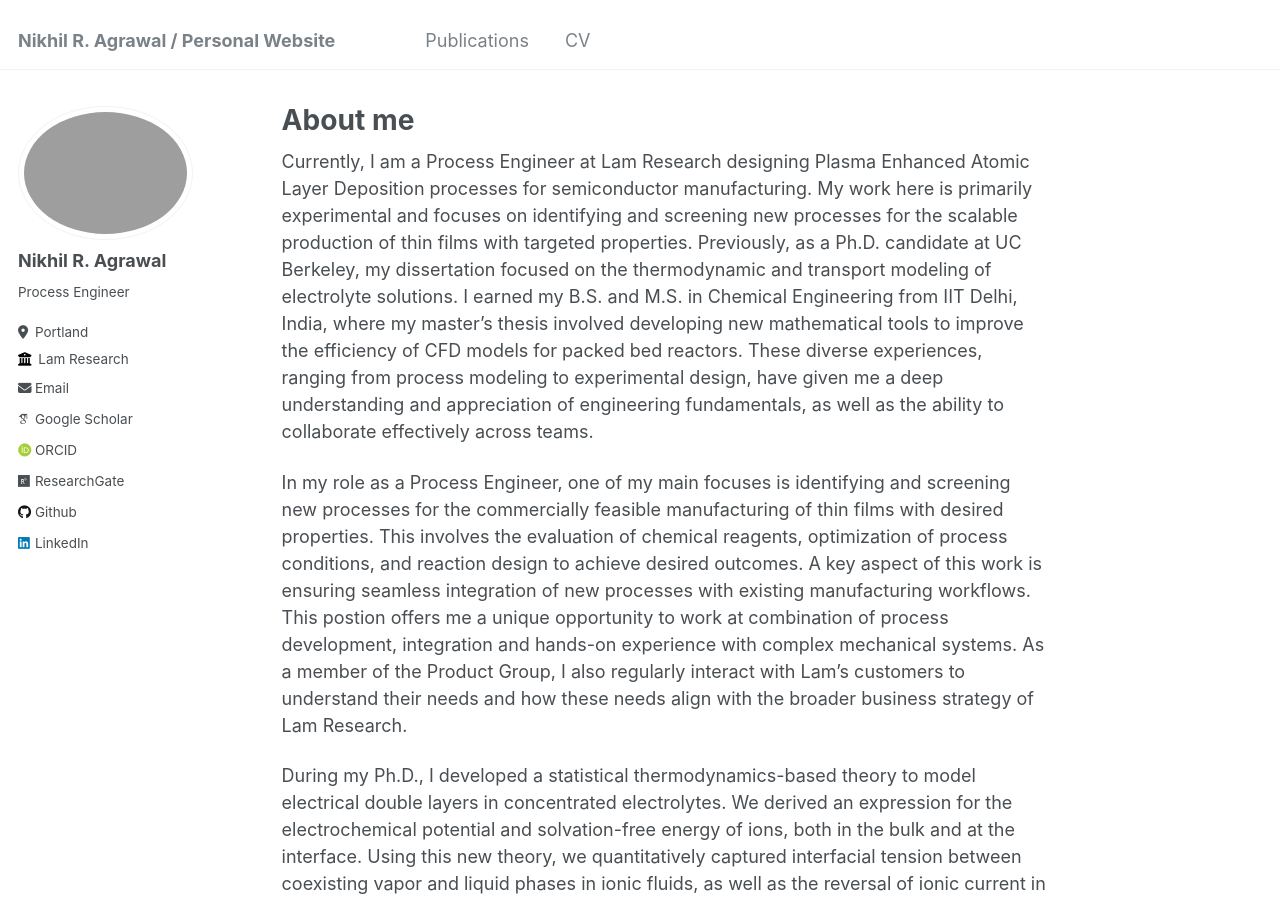
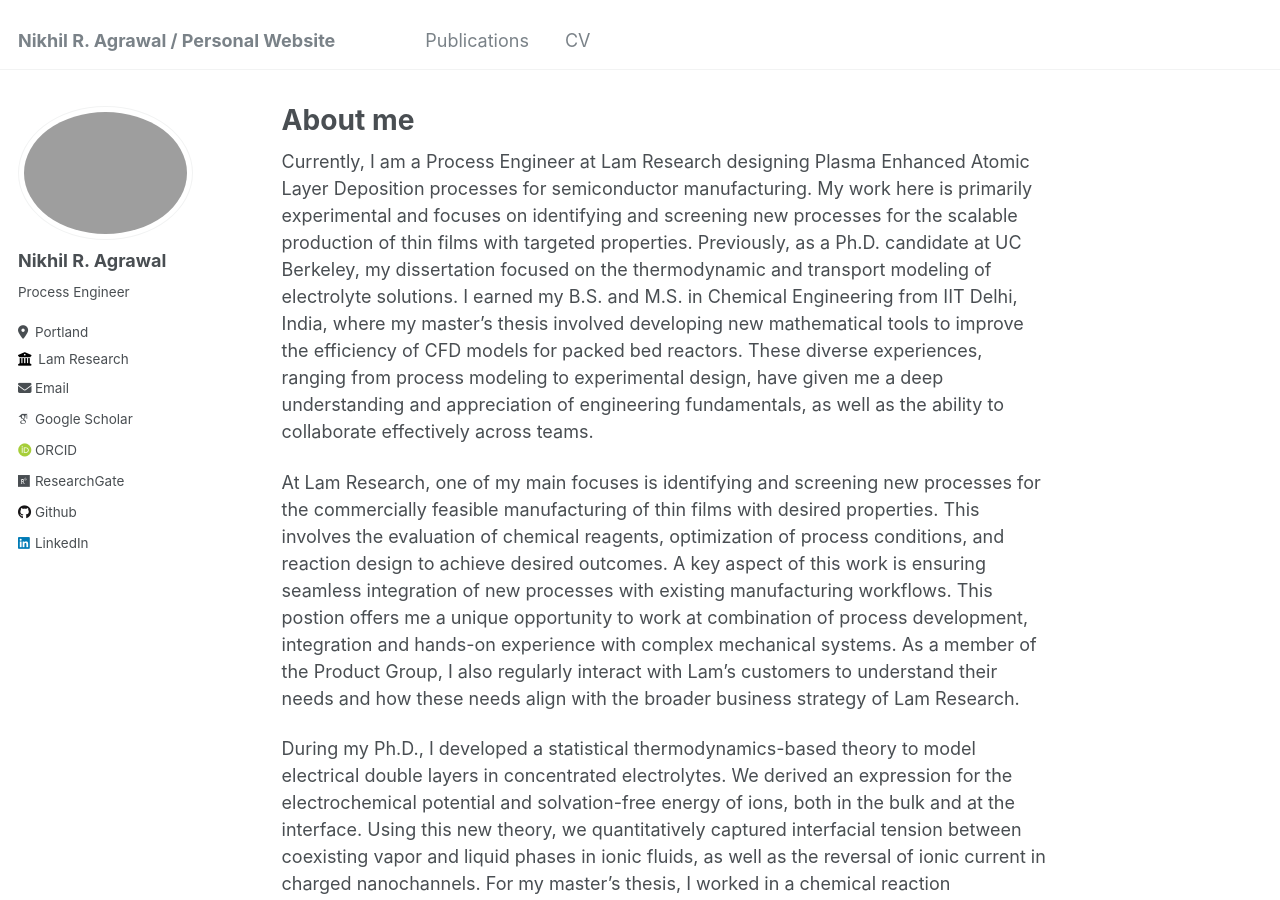
Before and after one commit to nikhil0165/nikhil0165.github.io, a Jekyll site: the page built from _pages/about.md, in a window 1280 px wide and 900 px high. Built offline with Jekyll 4.4.1, drawn with Linux system fonts in a browser that asks for light colours; some web fonts are replaced.

Commit message:
Update about.md july 2025

```diff
--- a/_pages/about.md
+++ b/_pages/about.md
@@ -9,7 +9,7 @@ redirect_from:
 
 Currently, I am a Process Engineer at Lam Research designing Plasma Enhanced Atomic Layer Deposition processes for semiconductor manufacturing. My work here is primarily experimental and focuses on identifying and screening new processes for the scalable production of thin films with targeted properties. Previously, as a Ph.D. candidate at UC Berkeley, my dissertation focused on the thermodynamic and transport modeling of electrolyte solutions. I earned my B.S. and M.S. in Chemical Engineering from IIT Delhi, India, where my master's thesis involved developing new mathematical tools to improve the efficiency of CFD models for packed bed reactors. These diverse experiences, ranging from process modeling to experimental design, have given me a deep understanding and appreciation of engineering fundamentals, as well as the ability to collaborate effectively across teams.
 
-In my role as a Process Engineer, one of my main focuses is identifying and screening new processes for the commercially feasible manufacturing of thin films with desired properties. This involves the evaluation of chemical reagents, optimization of process conditions, and reaction design to achieve desired outcomes. A key aspect of this work is ensuring seamless integration of new processes with existing manufacturing workflows. This postion offers me a unique opportunity to work at combination of process development, integration and hands-on experience with complex mechanical systems. As a member of the Product Group, I also regularly interact with Lam’s customers to understand their needs and how these needs align with the broader business strategy of Lam Research.
+At Lam Research, one of my main focuses is identifying and screening new processes for the commercially feasible manufacturing of thin films with desired properties. This involves the evaluation of chemical reagents, optimization of process conditions, and reaction design to achieve desired outcomes. A key aspect of this work is ensuring seamless integration of new processes with existing manufacturing workflows. This postion offers me a unique opportunity to work at combination of process development, integration and hands-on experience with complex mechanical systems. As a member of the Product Group, I also regularly interact with Lam’s customers to understand their needs and how these needs align with the broader business strategy of Lam Research.
 
 During my Ph.D., I developed a statistical thermodynamics-based theory to model electrical double layers in concentrated electrolytes. We derived an expression for the electrochemical potential and solvation-free energy of ions, both in the bulk and at the interface. Using this new theory, we quantitatively captured interfacial tension between coexisting vapor and liquid phases in ionic fluids, as well as the reversal of ionic current in charged nanochannels. For my master's thesis, I worked in a chemical reaction engineering group focused on modeling flows through packed bed reactors. I used a combination of Voronoi tessellation and Minkowski tensors to mathematically characterize pore-scale features of packed beds. These features were then incorporated into fluid flow equations to improve the predictive power of reactor models. Along similar lines, I spent a summer at IMFT in Toulouse, France, working on image processing and pore network modeling to understand the mechanisms of water boiling in nuclear reactors. Additionally, from my undergraduate days, I have a year-long experience in the design, development, and characterization of catalysts.
 
```
